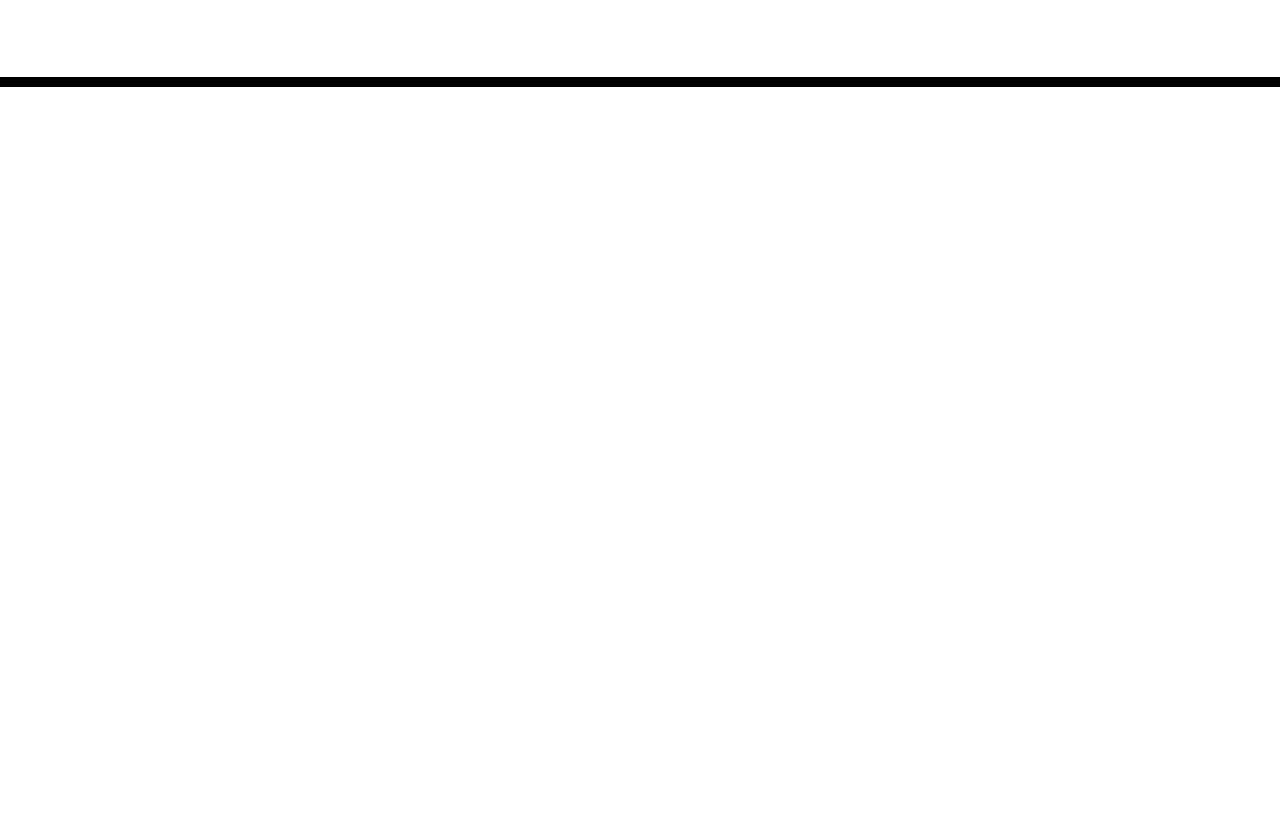
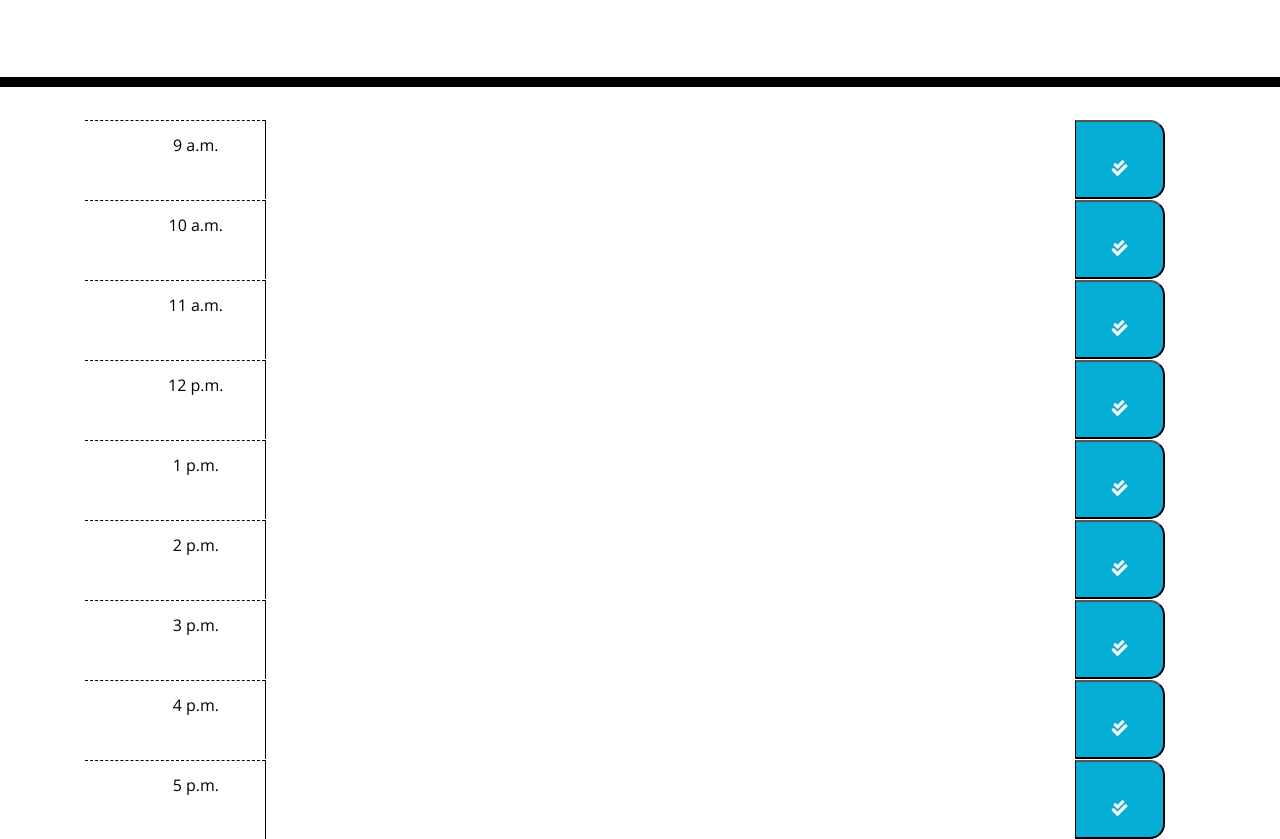
Before and after one commit to ChiaraNS/help, a plain HTML site: page index.html in a window 1280 px wide. Shown: the part 181-1020 px from the top of the page. Before the commit the page ends 800 px from the top, so only its background shows below. Drawn offline with nearby package versions, Linux system fonts and the light colour scheme; files that its build step writes are made by us from their sources.

Commit message:
time blocks html complete

```diff
--- a/index.html
+++ b/index.html
@@ -18,7 +18,7 @@
       href="https://fonts.googleapis.com/css?family=Open+Sans&display=swap"
       rel="stylesheet"
     />
-    <link rel="stylesheet" href="style.css" />
+    <link rel="stylesheet" href="./assets/css/style.css" />
     <title>Work Day Scheduler</title>
   </head>
 
@@ -30,9 +30,100 @@
     </header>
     <div class="container">
       <!-- Timeblocks go here -->
+      <div id="hour-9" class="row time-block col-md-12">
+        <div class="hour col-md-2">
+          9 a.m.
+        </div>
+        <textarea id="Task-9" class="description col-md-9"></textarea>
+        <button class="saveBtn col-md-1">
+          <i class="fas fa-check-double"></i>
+        </button>
+      </div>
+
+      <div id="hour-10" class="row time-block col-md-12">
+        <div class="hour col-md-2">
+          10 a.m.
+        </div>
+        <textarea id="Task-10" class="description col-md-9"></textarea>
+        <button class="saveBtn col-md-1">
+          <i class="fas fa-check-double"></i></i>
+        </button>
+      </div>
+
+      <div id="hour-11" class="row time-block col-md-12">
+        <div class="hour col-md-2">
+          11 a.m.
+        </div>
+        <textarea id="Task-11" class="description col-md-9"></textarea>
+        <button class="saveBtn col-md-1">
+          <i class="fas fa-check-double"></i></i>
+        </button>
+      </div>
+
+      <div id="hour-12" class="row time-block col-md-12">
+        <div class="hour col-md-2">
+          12 p.m.
+        </div>
+        <textarea id="Task-12" class="description col-md-9"></textarea>
+        <button class="saveBtn col-md-1">
+          <i class="fas fa-check-double"></i></i>
+        </button>
+      </div>
+
+      <div id="hour-1" class="row time-block col-md-12">
+        <div class="hour col-md-2">
+          1 p.m.
+        </div>
+        <textarea id="Task-1" class="description col-md-9"></textarea>
+        <button class="saveBtn col-md-1">
+          <i class="fas fa-check-double"></i></i>
+        </button>
+      </div>
+
+      <div id="hour-2" class="row time-block col-md-12">
+        <div class="hour col-md-2">
+          2 p.m.
+        </div>
+        <textarea id="Task-2" class="description col-md-9"></textarea>
+        <button class="saveBtn col-md-1">
+          <i class="fas fa-check-double"></i></i>
+        </button>
+      </div>
+
+      <div id="hour-3" class="row time-block col-md-12">
+        <div class="hour col-md-2">
+          3 p.m.
+        </div>
+        <textarea id="Task-3" class="description col-md-9"></textarea>
+        <button class="saveBtn col-md-1">
+          <i class="fas fa-check-double"></i></i>
+        </button>
+      </div>
+
+      <div id="hour-4" class="row time-block col-md-12">
+        <div class="hour col-md-2">
+          4 p.m.
+        </div>
+        <textarea id="Task-4" class="description col-md-9"></textarea>
+        <button class="saveBtn col-md-1">
+          <i class="fas fa-check-double"></i></i>
+        </button>
+      </div>
+
+      <div id="hour-5" class="row time-block col-md-12">
+        <div class="hour col-md-2">
+          5 p.m.
+        </div>
+        <textarea id="Task-5" class="description col-md-9"></textarea>
+        <button class="saveBtn col-md-1">
+          <i class="fas fa-check-double"></i></i>
+        </button>
+      </div>
+      <!--End time blocks-->
     </div>
 
     <script src="https://code.jquery.com/jquery-3.4.1.min.js"></script>
     <script src="https://cdnjs.cloudflare.com/ajax/libs/moment.js/2.24.0/moment.min.js"></script>
+    <script src="../Develop/assets/js/script.js"></script>
   </body>
 </html>
```
Also changed, not shown: assets/css/style.css (renamed from css/style.css), assets/js/script.js (added).
